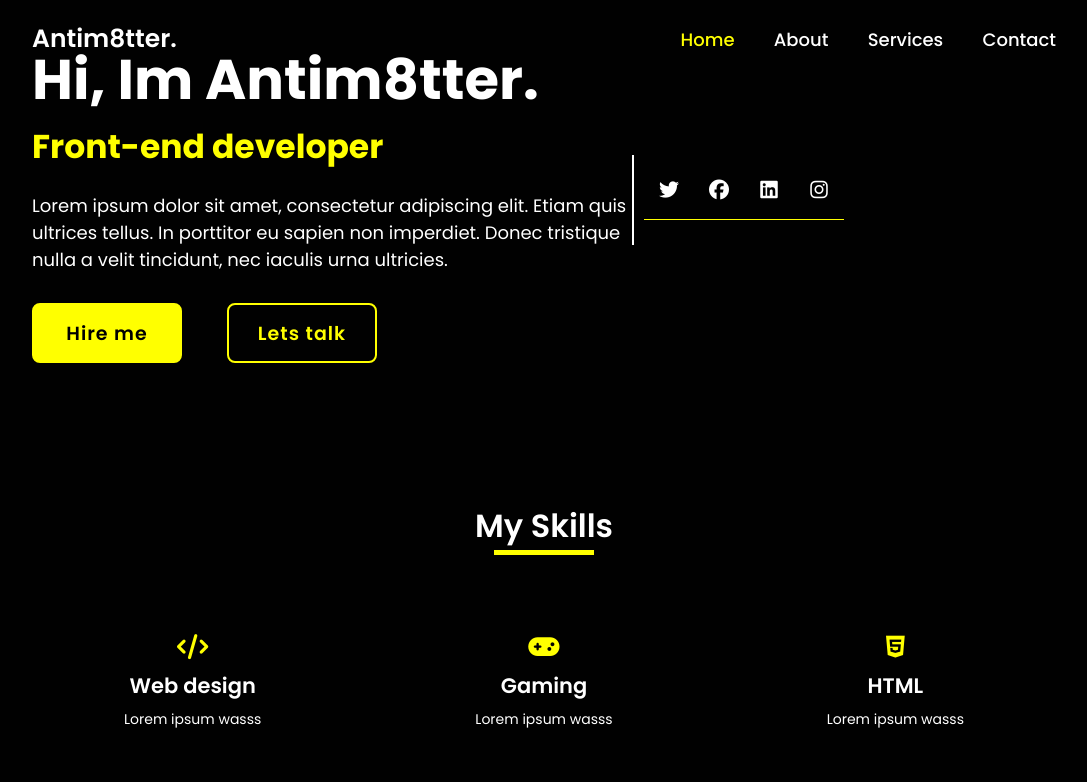
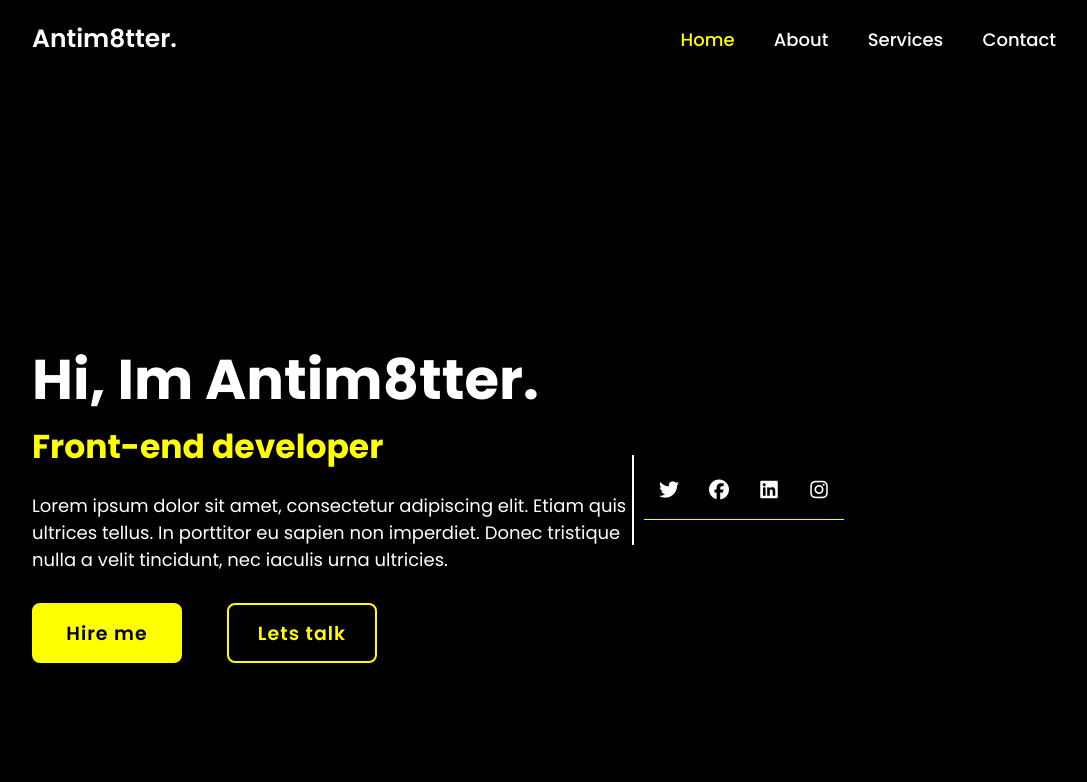
Before and after one commit to Antim8er/Antimatter1, a plain HTML site: page index.html in a window 1280 px wide. Shown: the top 782 px of the page, without its empty margins (96-1183 px from the left). Drawn offline with Linux system fonts and the light colour scheme.

Commit message:
update style.css

```diff
--- a/style.css
+++ b/style.css
@@ -50,7 +50,7 @@ body {
 .home {
   color: white;
   display: flex;
-  height: 50vh;
+  height: 1000px;
   align-items: center;
   padding: 0 10%;
 
```
